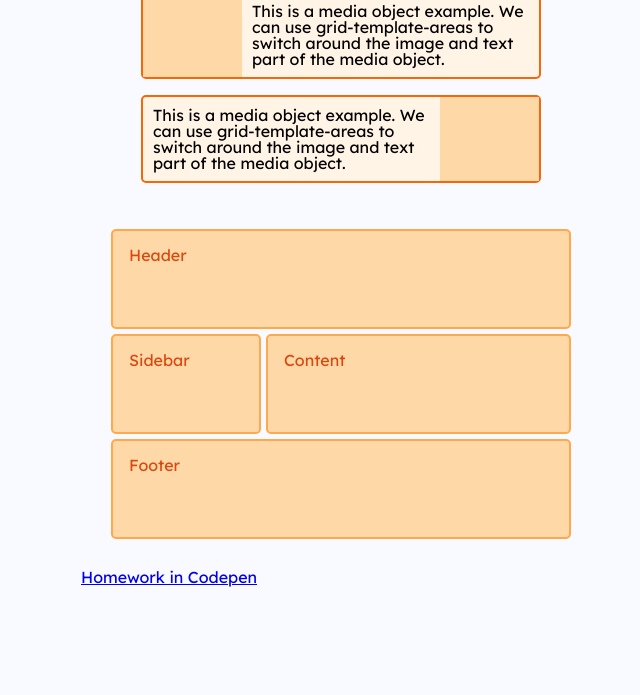
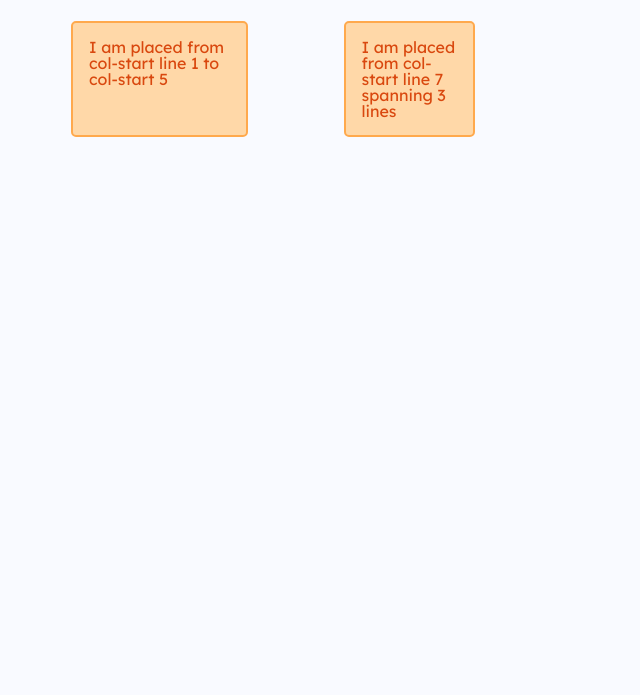
Before and after one commit to matoka02/itvdn-grid, a website: page index.html in a window 1280 px wide. Shown: the part 105-800 px from the top of the page, without its empty margins (299-939 px from the left). Drawn offline with Linux system fonts and the light colour scheme.

Commit message:
Defining line names in Grid

```diff
--- a/index.html
+++ b/index.html
@@ -1,6 +1,5 @@
 <!doctype html>
 <html lang="en">
-
   <head>
     <meta charset="UTF-8" />
     <meta name="viewport" content="width=device-width, initial-scale=1.0" />
@@ -8,74 +7,49 @@
     <meta name="language" content="English" />
     <meta name="revisit-after" content="1 days" />
     <meta name="author" content="neprostostas" />
-  <title>Lesson 06</title>
+    <title>Lesson 07</title>
     <link rel="stylesheet" href="style.css" />
   </head>
 
   <body>
     <div class="container">
-    <h1 class="title">Lesson 06</h1>
+      <h1 class="title">Lesson 07</h1>
 
-    <!-- Alias for Grid-area -->
+      <!-- Defining line names when creating a grid -->
+
+      <!-- <div class="wrapper">
+      <div class="box1">One</div>
+      <div class="box2">Two</div>
+      <div class="box3">Three</div>
+      <div class="box4">Four</div>
+    </div>
+
+    <div class="wrapper">
+      <div class="thing">I am placed in an area named content.</div>
+    </div> -->
+
+      <!-- Implicit grid regions from named lines -->
 
       <!-- <div class="wrapper">
       <div class="header">Header</div>
       <div class="sidebar">Sidebar</div>
       <div class="content">Content</div>
       <div class="footer">Footer</div>
+      <div class="overlay">Overlay</div>
     </div> -->
 
-    <!-- Alias for Grid-area with empty cell -->
+      <!-- Identifying lines with the same name using the repeat() function -->
 
-    <!-- <div class="wrapper">
-      <div class="header">Header</div>
-      <div class="sidebar">Sidebar</div>
-      <div class="content">Content</div>
-      <div class="footer">Footer</div>
-    </div> -->
-
-    <!-- Redefining Grid with media expressions -->
-
-    <!-- <div class="wrapper">
-      <div class="header">Header</div>
-      <div class="sidebar">Sidebar</div>
-      <div class="content">Content</div>
-      <div class="footer">Footer</div>
-    </div> -->
-
-    <!-- UI-elements -->
-
-    <div class="media">
-      <div class="image"></div>
-      <div class="text">
-        This is a media object example.
-        We can use grid-template-areas to switch
-        around the image and text part
-        of the media object.
+      <div class="wrapper">
+        <div class="item1">
+          I am placed from col-start line 1 to col-start 5
         </div>
-    </div>
-    <div class="media flipped">
-      <div class="image"></div>
-      <div class="text">
-        This is a media object example.
-        We can use grid-template-areas to switch
-        around the image and text part
-        of the media object.
+        <div class="item2">
+          I am placed from col-start line 7 spanning 3 lines
         </div>
       </div>
 
-    <!-- Grid-template -->
-
-    <div class="wrapper">
-      <div class="header">Header</div>
-      <div class="sidebar">Sidebar</div>
-      <div class="content">Content</div>
-      <div class="footer">Footer</div>
-    </div>
-
-    <a href="https://codepen.io/matoka/pen/VYjRyxe" target="_blank">Homework in Codepen</a>
     </div>
     <script src="main.js"></script>
   </body>
-
 </html>
--- a/style.css
+++ b/style.css
@@ -29,7 +29,7 @@ h1 {
   gap: 5px;
 }
 
-.wrapper>div {
+.wrapper > div {
   border: 2px solid #ffa94d;
   border-radius: 5px;
   background-color: #ffd8a8;
@@ -39,148 +39,54 @@ h1 {
 
 .wrapper {
   display: grid;
-  grid-template-columns: repeat(3, 1fr);
-  grid-template-rows: repeat(3, 100px);
+  /* grid-template-columns: repeat(3, 1fr); */
+  /* grid-template-rows: repeat(3, 100px); */
 }
 
-/* ==== Alias for Grid-area ==== */
+/* ==== Defining line names when creating a grid ==== */
 
 /* .wrapper {
-  display: grid;
+  grid-template-columns: [main-start] 1fr [content-start] 1fr [content-end] 1fr [main-end];
+  grid-template-rows: [main-start] 100px [content-start] 100px [content-end] 100px [main-end];
+}
+
+.box1 {
+  grid-column-start: main-start;
+  grid-row-start: main-start;
+  grid-row-end: main-end;
+}
+
+.box2 {
+  grid-column-start: content-end;
+  grid-row-start: main-start;
+  grid-row-end: content-end;
+}
+
+.box3 {
+  grid-column-start: content-start;
+  grid-row-start: main-start;
+}
+
+.box4 {
+  grid-column-start: content-start;
+  grid-column-end: main-end;
+  grid-row-start: content-end;
+}
+
+.thing {
+  grid-area: content;
+} */
+
+/* ==== Implicit grid regions from named lines ==== */
+
+/* .wrapper {
   grid-template-columns: repeat(9, 1fr);
   grid-auto-rows: minmax(100px, auto);
   grid-template-areas:
     "hd hd hd hd   hd   hd   hd   hd   hd"
     "sd sd sd main main main main main main"
-    "sd sd sd  ft  ft   ft   ft   ft   ft";
+    "ft ft ft ft   ft   ft   ft   ft   ft";
 }
-
-.header {
-  grid-area: hd;
-}
-.footer {
-  grid-area: ft;
-}
-.content {
-  grid-area: main;
-}
-.sidebar {
-  grid-area: sd;
-} */
-
-/* ==== Alias for Grid-area with empty cell ==== */
-
-/* .wrapper {
-  display: grid;
-  grid-template-columns: repeat(9, 1fr);
-  grid-auto-rows: minmax(100px, auto);
-  grid-template-areas:
-    "hd hd hd hd   hd   hd   hd   hd   hd"
-    "sd sd sd main main main main main main"
-    ". . .  ft  ft   ft   ft   ft   ft";
-}
-
-.header {
-  grid-area: hd;
-}
-.footer {
-  grid-area: ft;
-}
-.content {
-  grid-area: main;
-}
-.sidebar {
-  grid-area: sd;
-} */
-
-/* ==== Redefining Grid with media expressions ==== */
-
-/* .wrapper {
-  display: grid;
-  grid-template-columns: 1fr;
-  grid-auto-rows: minmax(100px, auto);
-  grid-template-areas:
-    "hd"
-    "main"
-    "sd"
-    "ft";
-}
-@media (min-width: 500px) {
-  .wrapper {
-    grid-template-columns: repeat(9, 1fr);
-    grid-template-areas:
-      "hd hd hd hd   hd   hd   hd   hd   hd"
-      "sd sd sd main main main main main main"
-      "sd sd sd  ft  ft   ft   ft   ft   ft";
-  }
-
-  @media (min-width: 700px) {
-    .wrapper {
-      grid-template-areas:
-        "hd hd hd   hd   hd   hd   hd   hd hd"
-        "sd sd main main main main main ft ft";
-    }
-  }
-}
-
-.header {
-  grid-area: hd;
-}
-.footer {
-  grid-area: ft;
-}
-.content {
-  grid-area: main;
-}
-.sidebar {
-  grid-area: sd;
-}  */
-
-/* ==== UI-elements ==== */
-
-* {
-  box-sizing: border-box;
-}
-
-.media {
-  border: 2px solid #f76707;
-  border-radius: 5px;
-  background-color: #fff4e6;
-  max-width: 400px;
-  margin: 0 auto;
-}
-
-.media {
-  display: grid;
-  grid-template-columns: 1fr 3fr;
-  grid-template-areas: "img content";
-  margin-bottom: 1em;
-}
-
-.media.flipped {
-  grid-template-columns: 3fr 1fr;
-  grid-template-areas: "content img";
-}
-
-.media .image {
-  grid-area: img;
-  background-color: #ffd8a8;
-}
-
-.media .text {
-  grid-area: content;
-  padding: 10px;
-}
-
-/* ==== Grid-template ==== */
-
-.wrapper {
-    grid: "hd hd hd hd   hd   hd   hd   hd   hd" minmax(100px, auto)
-    "sd sd sd main main main main main main" minmax(100px, auto)
-    "ft ft ft ft   ft   ft   ft   ft   ft" minmax(100px, auto)
-    / 1fr 1fr 1fr 1fr 1fr 1fr 1fr 1fr 1fr ;
-}
-
 .header {
   grid-area: hd;
 }
@@ -193,3 +99,27 @@ h1 {
 .sidebar {
   grid-area: sd;
 }
+.wrapper > div.overlay {
+  z-index: 10;
+  grid-column: main-start / main-end;
+  grid-row: hd-start / ft-end;
+  border: 4px solid rgb(92, 148, 13);
+  background-color: rgba(92, 148, 13, 0.4);
+  color: rgb(92, 148, 13);
+  font-size: 150%;
+} */
+
+
+/* ==== Identifying lines with the same name using the repeat() function ==== */
+
+.wrapper {
+  grid-template-columns: repeat(12, [col-start] 1fr);
+}
+
+.item1 {
+  grid-column: col-start / col-start 5;
+}
+
+.item2 {
+  grid-column: col-start 7 / span 3;
+}
```
Lines whose indentation alone changed are shown as unchanged.
